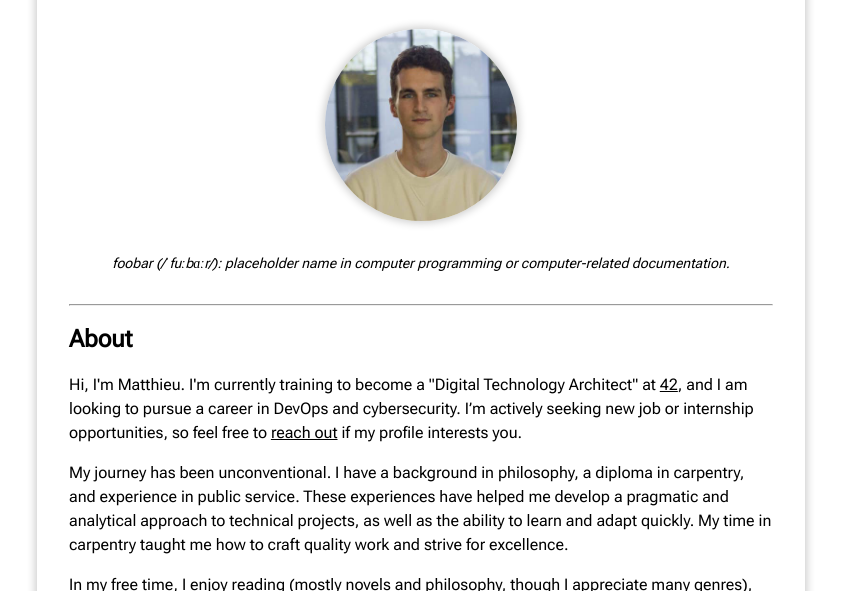
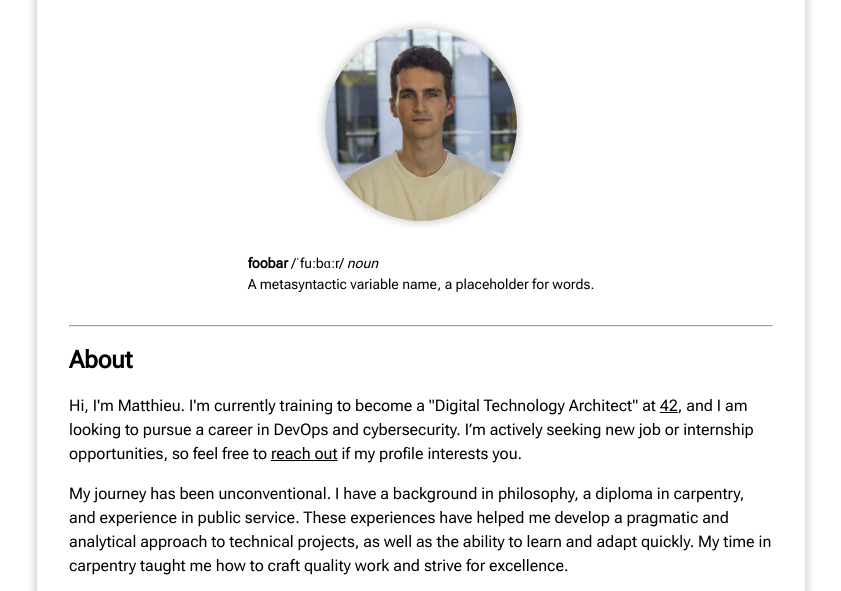
Before and after one commit to foobarberis/foobarberis.github.io, a plain HTML site: page index.html in a window 1280 px wide. Shown: the part 147-738 px from the top of the page, without its empty margins (219-1060 px from the left). Drawn offline with Linux system fonts and the light colour scheme.

Commit message:
Format definition

```diff
--- a/index.html
+++ b/index.html
@@ -41,13 +41,13 @@
 
       <img class="br-100 center shadow-2 w--4" src="./assets/images/mbarberi.jpg" alt="Photograph of Matthieu Barberis.">
 
-      <p class="lh-copy f6 mt4 i center">foobar (/ˈfuːbɑːr/): placeholder name in computer programming or computer-related documentation.</p>
+      <p class="center f6 lh-copy mt4"><span class="b">foobar</span> /ˈfuːbɑːr/ <span class="i">noun</span><br> A metasyntactic variable name, a placeholder for words.</p>
 
       <div>
 	<hr class="mt3">
 	<h2>About</h2>
 
-	<!-- <p class="lh-copy i">foobar (/ˈfuːbɑːr/): placeholder name in computer programming or computer-related documentation.</p> -->
+	<!-- <p class="i lh-copy">foobar (/ˈfuːbɑːr/): placeholder name in computer programming or computer-related documentation.</p> -->
 
 	<p class="lh-copy">
 	  Hi, I'm Matthieu. I'm currently training to become a "Digital Technology Architect" at
```
